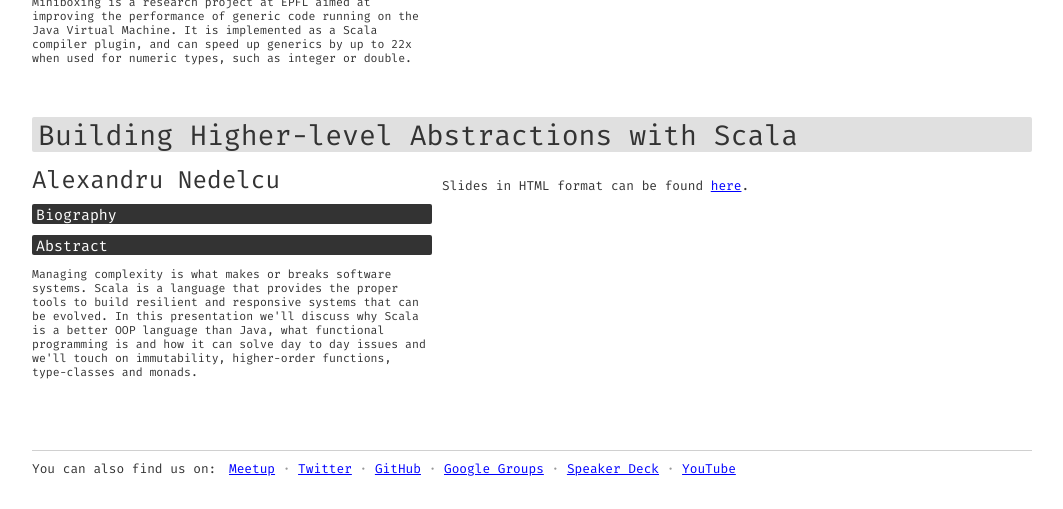
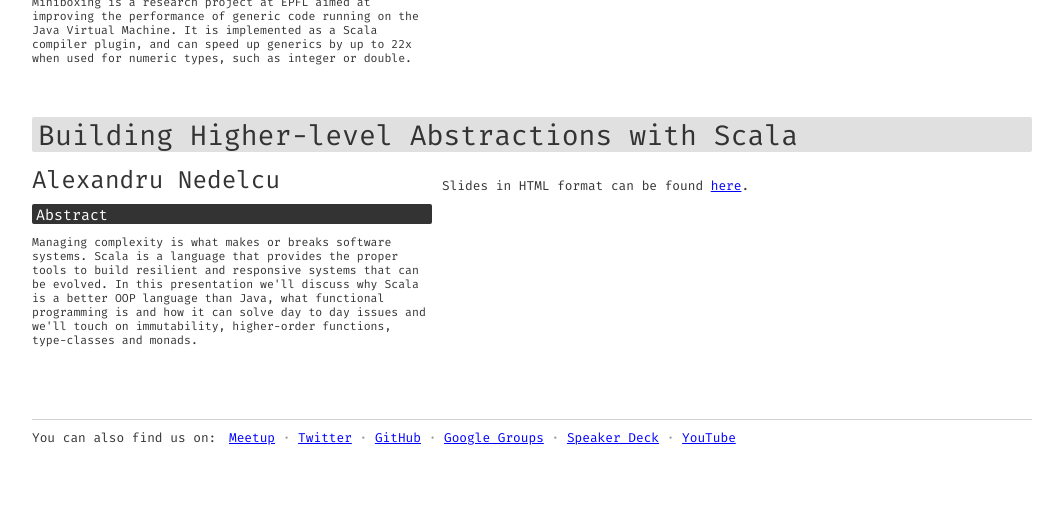
Before and after one commit to bucharestfp/bucharestfp.github.io, a Jekyll site: the page built from _posts/2014-07-17-category-theory-for-fp-scala.md, in a window 1280 px wide. Shown: the part 1122-1631 px from the top of the page, without its empty margins (108-1171 px from the left). Built offline with Jekyll 4.4.1, drawn with Linux system fonts in a browser that asks for light colours; after the commit the page ends 1600 px from its top, so only the background shows below that.

```diff
--- a/_posts/2014-07-17-category-theory-for-fp-scala.md
+++ b/_posts/2014-07-17-category-theory-for-fp-scala.md
@@ -85,8 +85,6 @@ edition: "#002"
     <div class="left">
       <div class="biography">
         <h2 class="speaker">Alexandru Nedelcu</h2>
-        <h3>Biography</h3>
-        <p></p>
       </div>
       <div class="abstract">
         <h3>Abstract</h3>
@@ -100,7 +98,7 @@ edition: "#002"
     </div>
     <div class="right">
       <div class="slides">
-        <p>Slides in HTML format can be found <a href="#">here</a>.</p>
+        <p>Slides in HTML format can be found <a href="https://www.bionicspirit.com/presentations/timisoara-1/slides/">here</a>.</p>
       </div>
     </div>
   </div>
```
